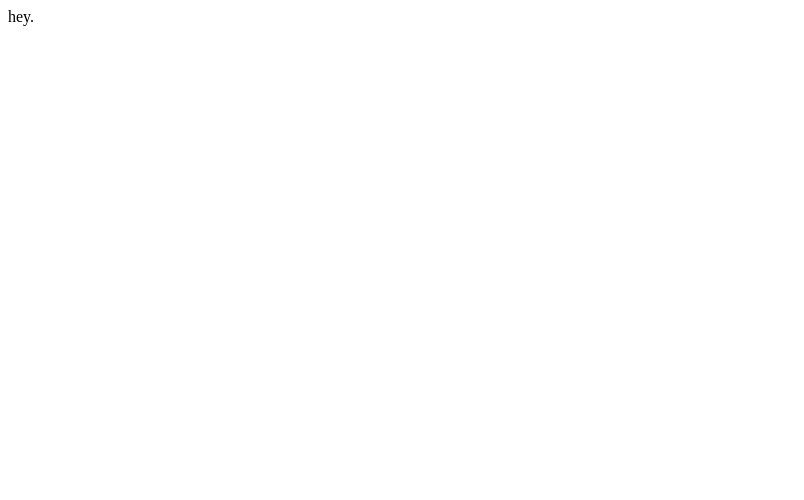
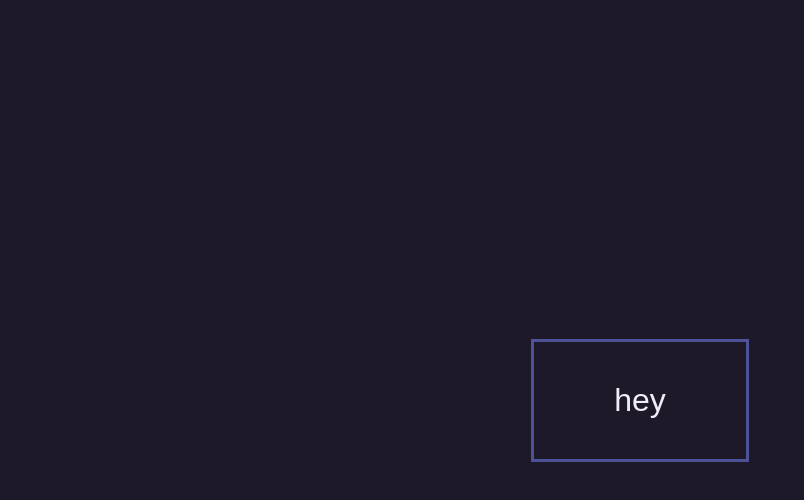
Before and after one commit to icedmarina/a-website, a plain HTML site: page index.html in a window 1280 px wide. Shown: the whole page, without its empty margins (0-804 px from the left). Drawn offline with Linux system fonts and the light colour scheme.

Commit message:
Add basic HTML structure and styling

```diff
--- a/index.html
+++ b/index.html
@@ -1 +1,31 @@
-hey.
+<!DOCTYPE html>
+<html lang="en">
+<head>
+  <meta charset="UTF-8">
+  <title>I'm Marina aha.</title>
+  <style>
+    body {
+      margin: 0;
+      height: 100vh;
+      display: flex;
+      justify-content: center;
+      align-items: center;
+      background-color: #1E1929;
+      font-family: Arial, sans-serif;
+    }
+
+    .box {
+      border: 3px solid #4d5197;
+      padding: 40px 80px;
+      color: #EEEDF8;
+      font-size: 2rem;
+      text-align: center;
+    }
+  </style>
+</head>
+<body>
+  <div class="box">
+    hey
+  </div>
+</body>
+</html>
```
